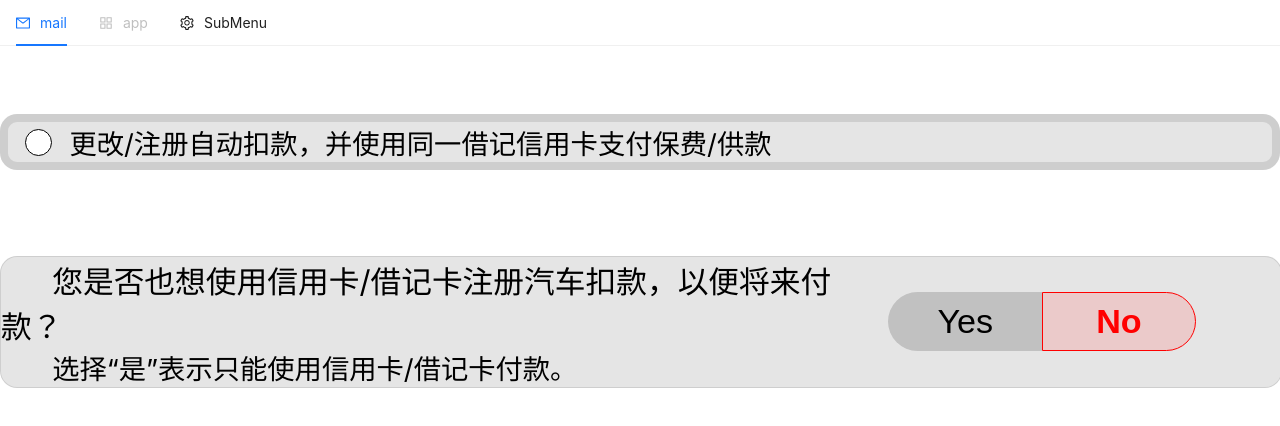
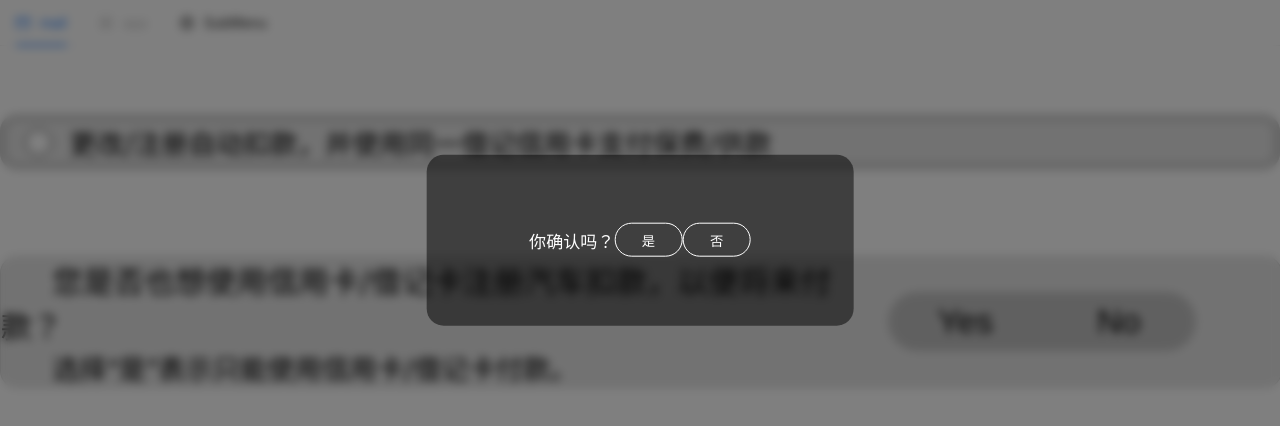
Before and after one commit to caiwenguo1314/EXcode, a React (Create React App) app: page / in a window 1280 px wide. Both pictures are taken after a click on the checkbox 38 px from the left and 142 px from the top of the page. Shown: the top 426 px of the page. Built offline with nearby package versions, Linux system fonts and the light colour scheme.

Commit message:
commit message

```diff
--- a/src/card/confirm/CFButton/CFButton.js
+++ b/src/card/confirm/CFButton/CFButton.js
@@ -1,15 +1,22 @@
 import React from "react";
 import classes from "./CFButton.module.css";
 
-export default function CFButton() {
-
+// export default function CFButton({confirm,setConfirm,setShowBackdrop}) {
+export default function CFButton(props) {
+  const clickYesHandler = () => {
+    props.props.setConfirm(true);
+    props.props.setShowBackdrop(false);
+  }
+  const clickNoHandler = () => {
+    props.props.setShowBackdrop(false);
+  }
   return (
     <div className={classes.CFButton}>
       <span>你确认吗？</span>
-      <button className={classes.yes} onClick={null}>
+      <button className={classes.yes} onClick={clickYesHandler}>
         是
       </button>
-      <button className={classes.no} onClick={null}>
+      <button className={classes.no} onClick={clickNoHandler}>
         否
       </button>
     </div>
--- a/src/card/confirm/RButtun/RButton.js
+++ b/src/card/confirm/RButtun/RButton.js
@@ -1,14 +1,21 @@
 import React from "react";
 import classes from "./RButton.module.css";
 
-export default function RButton({ deduction, setDeduction, open, setOpen }) {
+export default function RButton({ showBackdrop, setShowBackdrop, confirm, setConfirm }) {
+  const clickHandler = () => {
+    if (!confirm) {
+      setShowBackdrop(!showBackdrop);
+    } else {
+      setConfirm(!confirm);
+    }
+  }
   return (
     <div>
       <div className={classes.RButton}>
         <input
           type="checkbox"
-          className={`${classes.input} ${deduction && classes.inputChecked}`}
-          onClick={null}
+          className={`${classes.input} ${confirm && classes.confirm}`}
+          onClick={clickHandler}
         />
         <span className={classes.RButton__text}>
           更改/注册自动扣款，并使用同一借记信用卡支付保费/供款
--- a/src/card/confirm/RButtun/RButton.module.css
+++ b/src/card/confirm/RButtun/RButton.module.css
@@ -22,7 +22,7 @@
   cursor: pointer;
 }
 
-.inputChecked {
+.confirm {
   background-color: red;
 }
 
--- a/src/card/confirm/YNButton/YNButton.js
+++ b/src/card/confirm/YNButton/YNButton.js
@@ -1,7 +1,14 @@
 import React from "react";
 import classes from "./YNButton.module.css";
 
-export default function YNButton({ deduction, setDeduction, setOpen }) {
+export default function YNButton({ showBackdrop, setShowBackdrop, confirm, setConfirm }) {
+  const clickYesHandler = () => {
+    !confirm && setShowBackdrop(!showBackdrop);
+  }
+
+  const clickNoHandler = () => {
+    setConfirm(false)
+  }
   return (
     <div>
       <div className={classes.YNButton}>
@@ -15,25 +22,21 @@ export default function YNButton({ deduction, setDeduction, setOpen }) {
         </div>
         <div className={classes.YNButton__button}>
           <button
-            className={`${classes.YNButton__button__yes} ${
-              deduction ? classes.YNButton__button__yes__active : ""
-            }`}
-            onClick={null}
+            className={`${classes.YNButton__button__yes} ${confirm&&classes.confirm} `}
+            onClick={clickYesHandler}
           >
             Yes
           </button>
           <button
-            className={`${classes.YNButton__button__no} ${
-              !deduction ? classes.YNButton__button__no__active : ""
-            }`}
-            onClick={null}
+            className={`${classes.YNButton__button__no} `}
+            onClick={clickNoHandler}
           >
             {" "}
             No
           </button>
         </div>
       </div>
-      {deduction && <div className={classes.stateText}>你点我了</div>}
+      {confirm && <div className={classes.stateText}>你点我了</div>}
     </div>
   );
 }
--- a/src/card/confirm/YNButton/YNButton.module.css
+++ b/src/card/confirm/YNButton/YNButton.module.css
@@ -50,7 +50,7 @@
   color:red;
   font-weight: bold;
 } */
-.YNButton__button__yes__active{
+.confirm{
   color:red;
   background-color: rgb(235, 202, 202);
   font-weight: bold;
--- a/src/components/Backdrop/Backdrop.js
+++ b/src/components/Backdrop/Backdrop.js
@@ -1,21 +1,16 @@
 import React from 'react'
 import classes from './Backdrop.module.css'
 import CFButton from '../../card/confirm/CFButton/CFButton'
-// import { toggleBackdropState } from '../../store/reducer/backdropStateSlice';
-// import { useSelector, useDispatch } from 'react-redux';
+
 
 export default function Backdrop(props) {
-    // const dispatch = useDispatch();
-    // const checkedHandler = () => {
-    //   dispatch(toggleBackdropState())
-    // }
 
 
 
   return (
     <div>
       <div className={classes.Backdrop} >
-      {/* <CFButtonCFButton backdropState={props.backdropState} /> */}
+      <CFButton props={props} />
       </div>
     </div>
   )
--- a/src/components/Home/Home.js
+++ b/src/components/Home/Home.js
@@ -5,10 +5,15 @@ import YNButton from "../../card/confirm/YNButton/YNButton";
 import Backdrop from "../Backdrop/Backdrop";
 
 export default function Home() {
+  const [showBackdrop, setShowBackdrop] = useState(false);
+
+  const [confirm, setConfirm] = useState(false);
+
   return (
     <div>
-      <RButton />
-      <YNButton />
+      <RButton showBackdrop={showBackdrop} setShowBackdrop={setShowBackdrop} confirm={confirm} setConfirm={setConfirm}/>
+      <YNButton showBackdrop={showBackdrop} setShowBackdrop={setShowBackdrop} confirm={confirm} setConfirm={setConfirm}/>
+      {showBackdrop && <Backdrop confirm={confirm} setConfirm={setConfirm} showBackdrop={showBackdrop} setShowBackdrop={setShowBackdrop}/>}
     </div>
   );
 }
```
Also changed, not shown: 2 other files (tests, documents, lock files or other folders).
